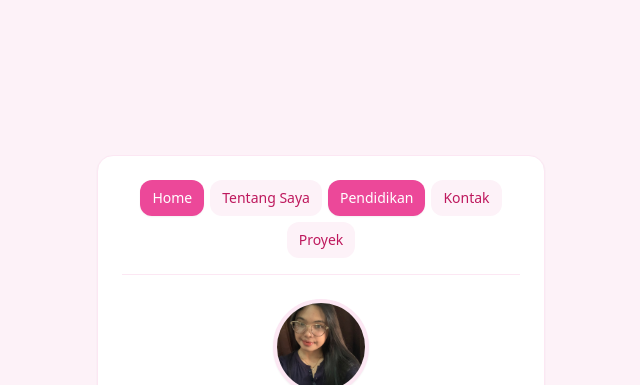
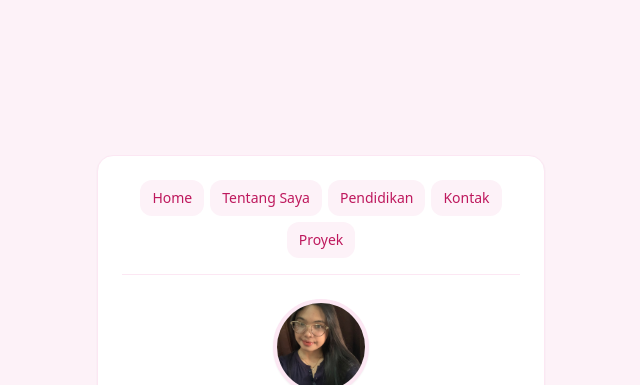
Before and after one commit to Monika-dot782/web-portofolio, a plain HTML site: page index.html in a window 1280 px wide. Shown: the top 385 px of the page, without its empty margins (319-959 px from the left). Drawn offline with nearby package versions, Linux system fonts and the light colour scheme.

Commit message:
Fix education navigation style

```diff
--- a/index.html
+++ b/index.html
@@ -11,9 +11,9 @@
     <div class="max-w-md w-full bg-white p-5 sm:p-6 rounded-2xl shadow-sm border border-pink-100">
 
         <nav class="flex flex-wrap justify-center gap-1.5 mb-6 pb-4 border-b border-pink-100 text-xs sm:text-sm">
-            <a href="index.html" class="px-3 py-2 rounded-xl font-medium bg-pink-500 text-white shadow-sm">Home</a>
+            <a href="index.html" class="px-3 py-2 rounded-xl font-medium bg-pink-50 text-pink-700 hover:bg-pink-100 hover:text-pink-700 transition">Home</a>
             <a href="biodata.html" class="px-3 py-2 rounded-xl font-medium bg-pink-50 hover:bg-pink-100 text-pink-700 transition">Tentang Saya</a>
-            <a href="pendidikan.html" class="px-3 py-2 rounded-xl font-medium bg-pink-500 text-white shadow-sm">Pendidikan</a>
+            <a href="pendidikan.html" class="px-3 py-2 rounded-xl font-medium bg-pink-50 text-pink-700 hover:bg-pink-100 hover:text-pink-700 transition">Pendidikan</a>
             <a href="kontak.html" class="px-3 py-2 rounded-xl font-medium bg-pink-50 hover:bg-pink-100 text-pink-700 transition">Kontak</a>
             <a href="jquery.html" class="px-3 py-2 rounded-xl font-medium bg-pink-50 hover:bg-pink-100 text-pink-700 transition">Proyek</a>
         </nav>
```
Also changed, not shown: biodata.html (+1 -1 lines), kontak.html (+2 -2 lines).
